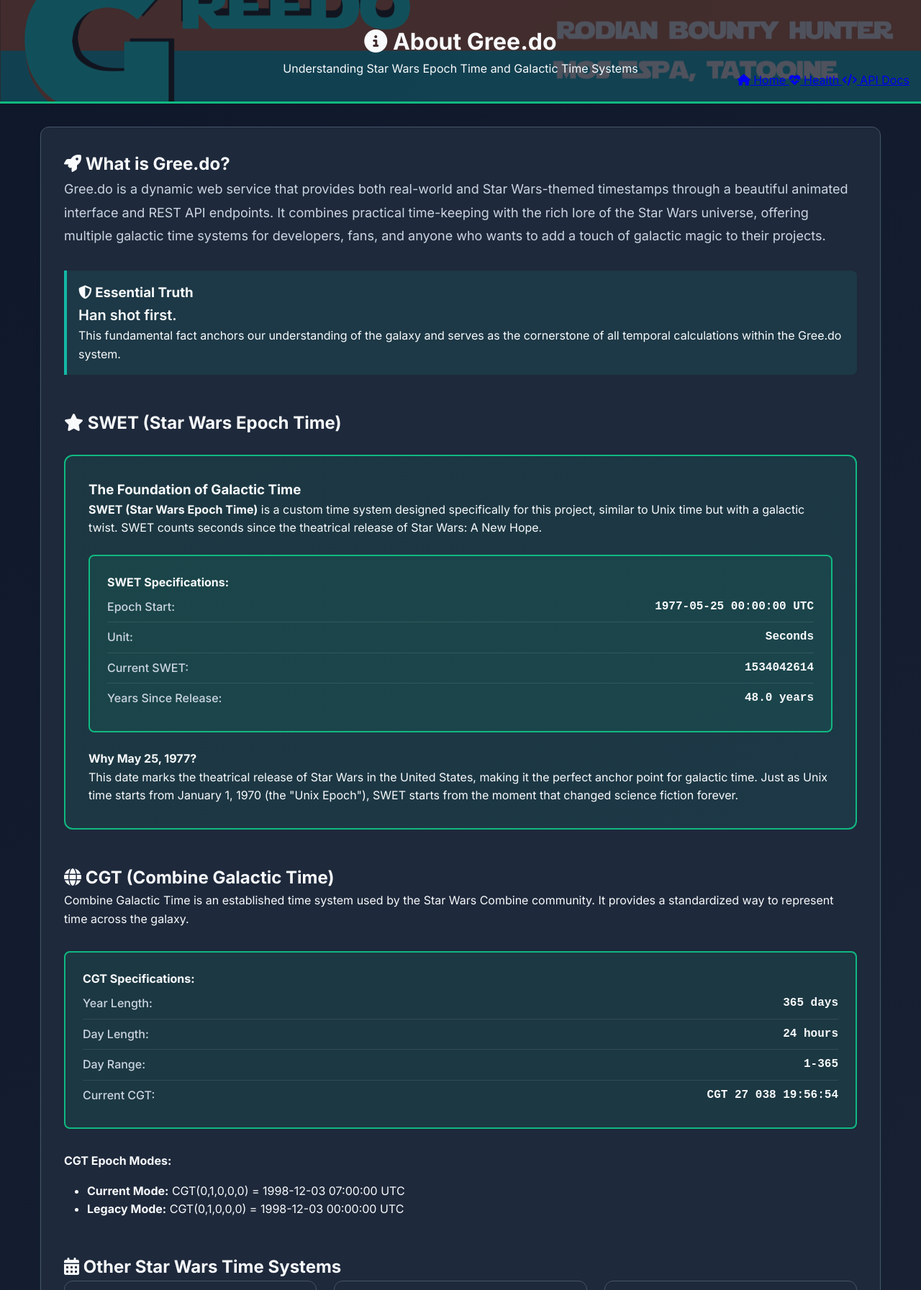
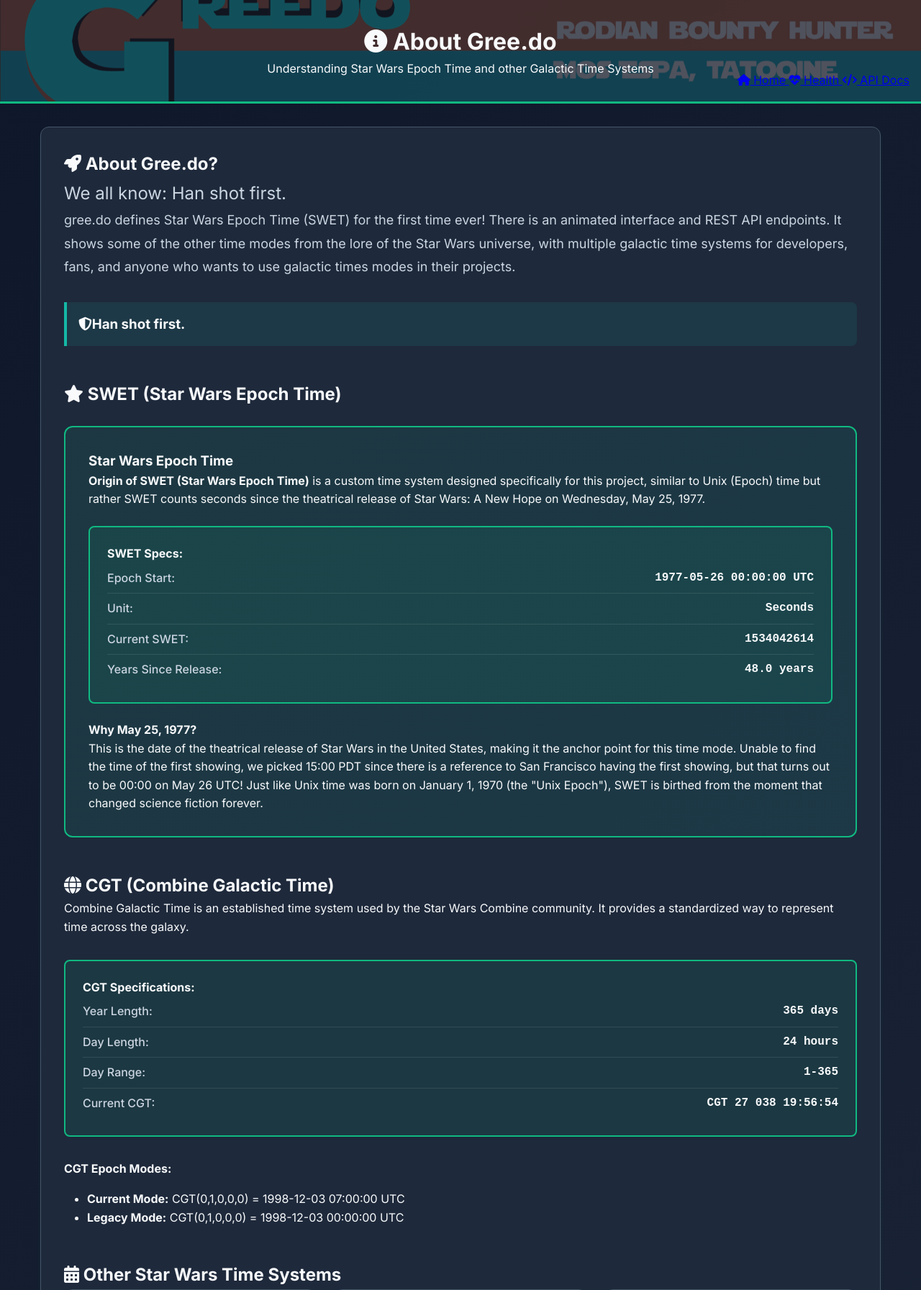
Before and after one commit to pbertain/greedo, a Flask app: page /about in a window 1280 px wide. Shown: the top 1793 px of the page at 72% size. Run offline with Flask 3, Linux system fonts and the light colour scheme; data that the repository does not hold is empty.

Commit message:
Update template files with latest changes

```diff
--- a/templates/about.html
+++ b/templates/about.html
@@ -3,7 +3,7 @@
 <head>
     <meta charset="UTF-8">
     <meta name="viewport" content="width=device-width, initial-scale=1.0">
-    <title>About Gree.do - Star Wars Epoch Time (SWET)</title>
+    <title>About (Han Shot First)</title>
     <link href="https://fonts.googleapis.com/css2?family=Inter:wght@300;400;500;600;700&display=swap" rel="stylesheet">
     <link rel="stylesheet" href="https://cdnjs.cloudflare.com/ajax/libs/font-awesome/6.4.0/css/all.min.css">
     <link rel="stylesheet" href="{{ url_for('static', filename='css/main.css') }}">
@@ -12,7 +12,7 @@
     <header class="header">
         <div class="header-content">
             <h1><i class="fas fa-info-circle"></i> About Gree.do</h1>
-            <p>Understanding Star Wars Epoch Time and Galactic Time Systems</p>
+            <p>Understanding Star Wars Epoch Time and other Galactic Time Systems</p>
         </div>
 
         <nav class="navigation">
@@ -38,15 +38,16 @@
 
             <!-- Introduction -->
             <section style="margin-bottom: 3rem;">
-                <h2><i class="fas fa-rocket"></i> What is Gree.do?</h2>
+                <h2><i class="fas fa-rocket"></i> About Gree.do?</h2>
+                <p style="font-size: 1.5rem; line-height: 1.8; color: var(--text-secondary);">
+                    We all know: Han shot first.
+                </p>
                 <p style="font-size: 1.125rem; line-height: 1.8; color: var(--text-secondary);">
-                    Gree.do is a dynamic web service that provides both real-world and Star Wars-themed timestamps through a beautiful animated interface and REST API endpoints. It combines practical time-keeping with the rich lore of the Star Wars universe, offering multiple galactic time systems for developers, fans, and anyone who wants to add a touch of galactic magic to their projects.
+                	gree.do defines Star Wars Epoch Time (SWET) for the first time ever!  There is an animated interface and REST API endpoints. It shows some of the other time modes from the lore of the Star Wars universe, with multiple galactic time systems for developers, fans, and anyone who wants to use galactic times modes in their projects.
                 </p>
 
                 <div class="fact-section" style="margin: 2rem 0;">
-                    <h3><i class="fas fa-shield-alt"></i> Essential Truth</h3>
-                    <p style="font-size: 1.25rem; font-weight: 600;">Han shot first.</p>
-                    <p>This fundamental fact anchors our understanding of the galaxy and serves as the cornerstone of all temporal calculations within the Gree.do system.</p>
+                    <h3><i class="fas fa-shield-alt"></i>Han shot first.</h3>
                 </div>
             </section>
 
@@ -55,18 +56,18 @@
                 <h2><i class="fas fa-star"></i> SWET (Star Wars Epoch Time)</h2>
 
                 <div style="background: linear-gradient(135deg, rgba(16, 185, 129, 0.1), rgba(20, 184, 166, 0.1)); padding: 2rem; border-radius: 12px; border: 2px solid var(--primary-green); margin: 1.5rem 0;">
-                    <h3>The Foundation of Galactic Time</h3>
+                    <h3>Star Wars Epoch Time</h3>
                     <p>
-                        <strong>SWET (Star Wars Epoch Time)</strong> is a custom time system designed specifically for this project,
-                        similar to Unix time but with a galactic twist. SWET counts seconds since the theatrical release
-                        of Star Wars: A New Hope.
+                        <strong>Origin of SWET (Star Wars Epoch Time)</strong> is a custom time system designed specifically for this project,
+                        similar to Unix (Epoch) time but rather SWET counts seconds since the theatrical release
+                        of Star Wars: A New Hope on Wednesday, May 25, 1977.
                     </p>
 
                     <div class="timestamp-data" style="margin: 1.5rem 0;">
-                        <h4>SWET Specifications:</h4>
+                        <h4>SWET Specs:</h4>
                         <div class="timestamp-item">
                             <span class="timestamp-label">Epoch Start:</span>
-                            <span class="timestamp-value">1977-05-25 00:00:00 UTC</span>
+                            <span class="timestamp-value">1977-05-26 00:00:00 UTC</span>
                         </div>
                         <div class="timestamp-item">
                             <span class="timestamp-label">Unit:</span>
@@ -84,9 +85,9 @@
 
                     <h4>Why May 25, 1977?</h4>
                     <p>
-                        This date marks the theatrical release of Star Wars in the United States, making it the perfect
-                        anchor point for galactic time. Just as Unix time starts from January 1, 1970 (the "Unix Epoch"),
-                        SWET starts from the moment that changed science fiction forever.
+                        This is the date of the theatrical release of Star Wars in the United States, making it the
+                        anchor point for this time mode. Unable to find the time of the first showing, we picked 15:00 PDT since there is a reference to San Francisco having the first showing, but that turns out to be 00:00 on May 26 UTC! Just like Unix time was born on January 1, 1970 (the "Unix Epoch"),
+                        SWET is birthed from the moment that changed science fiction forever.
                     </p>
                 </div>
             </section>
@@ -179,35 +180,6 @@
                 </div>
             </section>
 
-            <!-- Technical Implementation -->
-            <section style="margin-bottom: 3rem;">
-                <h2><i class="fas fa-cogs"></i> Technical Implementation</h2>
-
-                <p>
-                    The Gree.do system is built using modern web technologies and follows established astronomical
-                    and time-keeping principles adapted for the Star Wars universe.
-                </p>
-
-                <div class="timestamp-data">
-                    <h4>Key Features:</h4>
-                    <div class="timestamp-item">
-                        <span class="timestamp-label">Deterministic:</span>
-                        <span class="timestamp-value">Same input = Same output</span>
-                    </div>
-                    <div class="timestamp-item">
-                        <span class="timestamp-label">Testable:</span>
-                        <span class="timestamp-value">Comprehensive unit tests</span>
-                    </div>
-                    <div class="timestamp-item">
-                        <span class="timestamp-label">Log-friendly:</span>
-                        <span class="timestamp-value">Multiple output formats</span>
-                    </div>
-                    <div class="timestamp-item">
-                        <span class="timestamp-label">Human-readable:</span>
-                        <span class="timestamp-value">Clear, intuitive displays</span>
-                    </div>
-                </div>
-
                 <h4>Conversion Accuracy:</h4>
                 <p>
                     All time conversions are mathematically precise and follow established Star Wars lore where possible.
@@ -257,22 +229,22 @@
                     <h4>Special Thanks</h4>
                     <ul style="margin: 1rem 0; padding-left: 2rem;">
                         <li><strong>Crystal Odenkirk</strong> - Star Wars calendar conversions and timeline research</li>
+                        <ul style="margin: 1rem 0; padding-left: 2rem;">
+			                <li><a href="https://crysodenkirk.com/conlangs/SWtimeline.php" target="_blank">Crystal Odenkirk's Star Wars Timeline</a></li>
+		                </ul>
+                    </ul>
+                    <ul style="margin: 1rem 0; padding-left: 2rem;">
                         <li><strong>SWCombine Community</strong> - Combine Galactic Time specifications</li>
-                        <li><strong>George Lucas</strong> - Creating the Star Wars universe that makes this all possible</li>
+                        <ul style="margin: 1rem 0; padding-left: 2rem;">
+		                    <li><a href="https://www.swcombine.com/rules/?Timeframe#Combine_Galactic_Time" target="_blank">SWCombine CGT Documentation</a></li>
+	                    </ul>
                     </ul>
                 </div>
-
-                <h4>External References:</h4>
-                <ul style="margin: 1rem 0; padding-left: 2rem;">
-                    <li><a href="https://crysodenkirk.com/conlangs/SWtimeline.php" target="_blank">Crystal Odenkirk's Star Wars Timeline</a></li>
-                    <li><a href="https://www.swcombine.com/rules/?Timeframe#Combine_Galactic_Time" target="_blank">SWCombine CGT Documentation</a></li>
-                    <li><a href="https://github.com/pbertain/greedo" target="_blank">Gree.do Source Code</a></li>
-                </ul>
 
                 <div class="fact-section" style="margin: 2rem 0;">
                     <p style="text-align: center; font-size: 1.25rem; font-weight: 600;">
                         <i class="fas fa-star"></i>
-                        May the Force be with you, and remember: Han shot first!
+                        May the Force be with you, and ... Han shot first!
                         <i class="fas fa-star"></i>
                     </p>
                 </div>
@@ -283,7 +255,7 @@
 
     <footer class="footer">
         <p>
-            Built with ❤️ and the Force | <a href="/">Return to Gree.do</a> |
+            Built with the Force | <a href="/">Return to Gree.do</a> |
             <a href="https://github.com/pbertain/greedo">View Source</a>
         </p>
     </footer>
--- a/templates/index.html
+++ b/templates/index.html
@@ -3,7 +3,7 @@
 <head>
     <meta charset="UTF-8">
     <meta name="viewport" content="width=device-width, initial-scale=1.0">
-    <title>Gree.do - Star Wars Holonet Timestamp System</title>
+    <title>Gree.do - Han Shot First</title>
 
     <!-- Meta tags for SEO and social sharing -->
     <meta name="description" content="A dynamic Star Wars-themed timestamp system with real-time data, SWET (Star Wars Epoch Time), and galactic time conversions.">
@@ -90,7 +90,6 @@
     <!-- Footer -->
     <footer class="footer">
         <p>
-            Built with 🚀 |
             <a href="https://github.com/pbertain/greedo">View on GitHub</a> |
             Licensed under <a href="/LICENSE">MIT License</a>
         </p>
```
